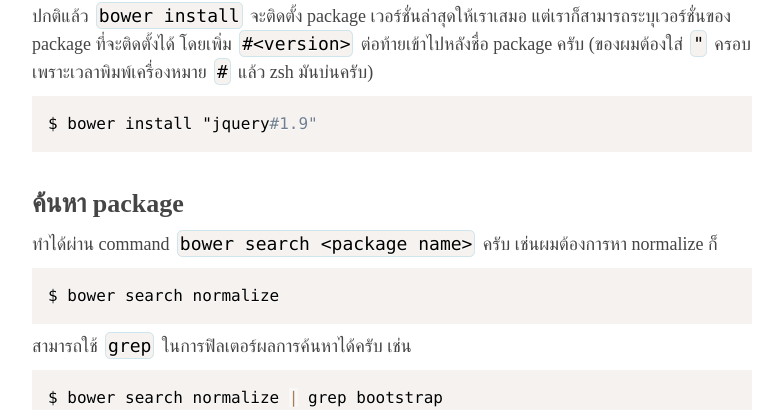
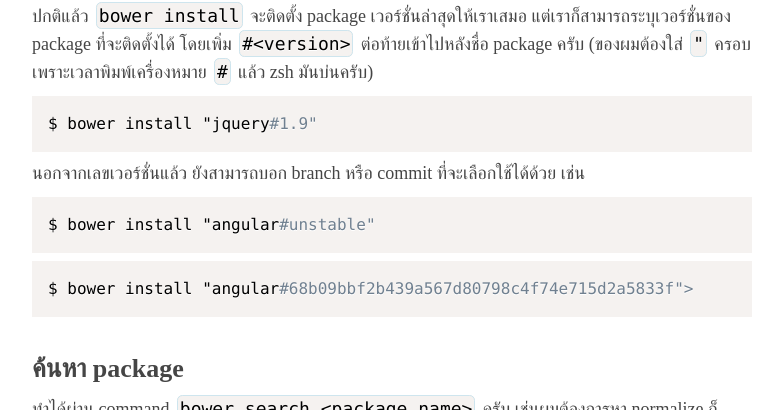
Before and after one commit to armno/armno.github.io, a Jekyll site: the page built from _posts/2013-12-25-using-bower.md, in a window 1280 px wide and 900 px high, scrolled down 2303 px, cut to the strip 97-507 px from the top of the window. Shown: the whole strip, without its empty margins (248-1031 px from the left). Built offline with Jekyll 4.4.1, drawn with Linux system fonts in a browser that asks for light colours; Markdown is read by kramdown in place of the engine named in the settings; comment, search, counter and statistics services are not loaded.

Commit message:
added more content in bower install section

```diff
--- a/_posts/2013-12-25-using-bower.md
+++ b/_posts/2013-12-25-using-bower.md
@@ -46,6 +46,12 @@ thumbnail: http://farm4.staticflickr.com/3796/11576530464_6dd5174254_o.png
 ปกติแล้ว `bower install` จะติดตั้ง package เวอร์ชั่นล่าสุดให้เราเสมอ แต่เราก็สามารถระบุเวอร์ชั่นของ package ที่จะติดตั้งได้ โดยเพิ่ม `#<version>` ต่อท้ายเข้าไปหลังชื่อ package ครับ (ของผมต้องใส่ `"` ครอบเพราะเวลาพิมพ์เครื่องหมาย `#` แล้ว zsh มันบ่นครับ)
 
 <pre class="language-bash"><code>$ bower install "jquery#1.9"</code></pre>
+
+นอกจากเลขเวอร์ชั่นแล้ว ยังสามารถบอก branch หรือ commit ที่จะเลือกใช้ได้ด้วย เช่น
+
+<pre class="language-bash"><code>$ bower install "angular#unstable"</code></pre>
+
+<pre class="language-bash"><code>$ bower install "angular#68b09bbf2b439a567d80798c4f74e715d2a5833f"></code></pre>
 
 ### ค้นหา package
 
```
